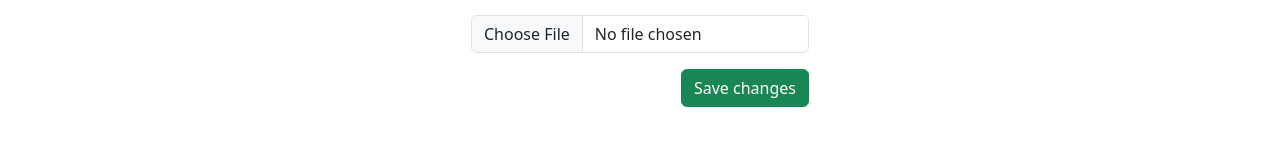
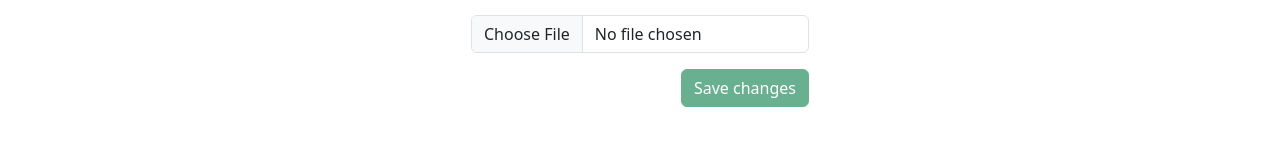
Before and after one commit to AnastasiaHuryanova/img-search-with-firebase, a React (Vite) app: page / in a window 1280 px wide. Both pictures are taken after typing "Sample" into the empty fields and a click on the button "+ Add". Shown: the part 269-428 px from the top of the page. Built offline with nearby package versions, Linux system fonts and the light colour scheme.

Commit message:
implements upload preview and clean up after uploading

```diff
--- a/src/App.jsx
+++ b/src/App.jsx
@@ -22,6 +22,8 @@ function App() {
   const handleOnSubmit = (e) => {
     e.preventDefault();
     setItems([inputs.path, ...items]);
+    setInputs({ title: null, file: null, path: null });
+    collapse(false)
   };
 
   useEffect(() => {
@@ -40,6 +42,7 @@ function App() {
         </button>
         <div className="clearfix mb-4"></div>
         <UploadForm
+          inputs={inputs}
           isVisible={isCollapsed}
           onChange={handleOnChange}
           onSubmit={handleOnSubmit}
--- /dev/null
+++ b/src/components/Preview.jsx
@@ -0,0 +1,14 @@
+const Preview = ({path}) => {
+  return (
+    path && <div
+      className="rounded p-1 m-5"
+      style={{
+        width: "30%",
+        height: "300px",
+        backgroundImage: `url(${path}`,
+        backgroundSize: "cover",
+      }}
+    ></div>
+  );
+};
+export default Preview;
--- a/src/components/UploadForm.jsx
+++ b/src/components/UploadForm.jsx
@@ -1,9 +1,16 @@
+import { useMemo } from "react";
+import Preview from "./Preview";
+
 const UploadForm = (props) => {
+  const isDisabled = useMemo(()=>{
+    return !!Object.values(props.inputs).some(input => !input )
+  },[props.inputs])
   return (
     props.isVisible && (
       <>
         <p className="display-6 text-center mb-3">Upload Stock Image</p>
         <div className="mb-5 d-flex align-items-center justify-content-center">
+          <Preview {...props.inputs}/>
           <form
             className="mb-2"
             style={{ textAlign: "left" }}
@@ -27,7 +34,7 @@ const UploadForm = (props) => {
                 onChange={props.onChange}
               />
             </div>
-            <button type="submit" className="btn btn-success float-end">
+            <button type="submit" className="btn btn-success float-end" disabled={isDisabled}>
               Save changes
             </button>
           </form>
```
